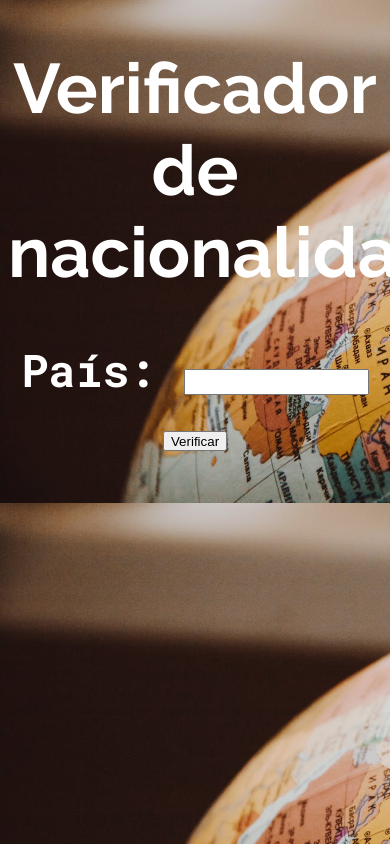
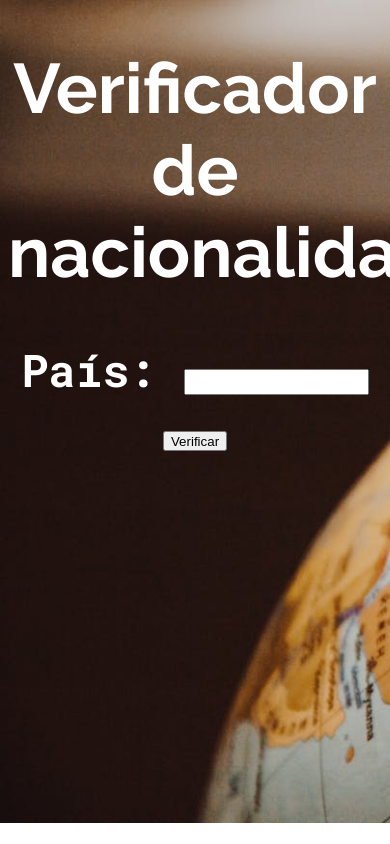
Before and after one commit to RailanBandeira/Verificador-de-nacionalidade-2.0, a plain HTML site: page index.html in a window 390 px wide. Shown: the top 844 px of the page. Drawn offline with Linux system fonts and the light colour scheme.

Commit message:
responsividade

```diff
--- a/style.css
+++ b/style.css
@@ -3,8 +3,10 @@
 @import url('https://fonts.googleapis.com/css2?family=Roboto+Mono:ital,wght@0,100..700;1,100..700&display=swap');
 
 body {
+    height: 91vh;
     background-image: url(globo1280.jpg);
-    background-size: cover;
+    background-size:cover;
+    background-repeat: no-repeat;
 }
 
 header {
@@ -14,6 +16,7 @@ header {
     color: white;
     font-size: 35px;
     margin: auto;
+    min-height: 150px;
 }
 
 main {
@@ -22,7 +25,9 @@ main {
     color: white;
     font-size: 45px;
     text-align: center;
-    margin: auto
+    margin: auto;
+    min-width: 300px;
+    max-width: 1000px;
 }
 
 main>section>p>input {
```
